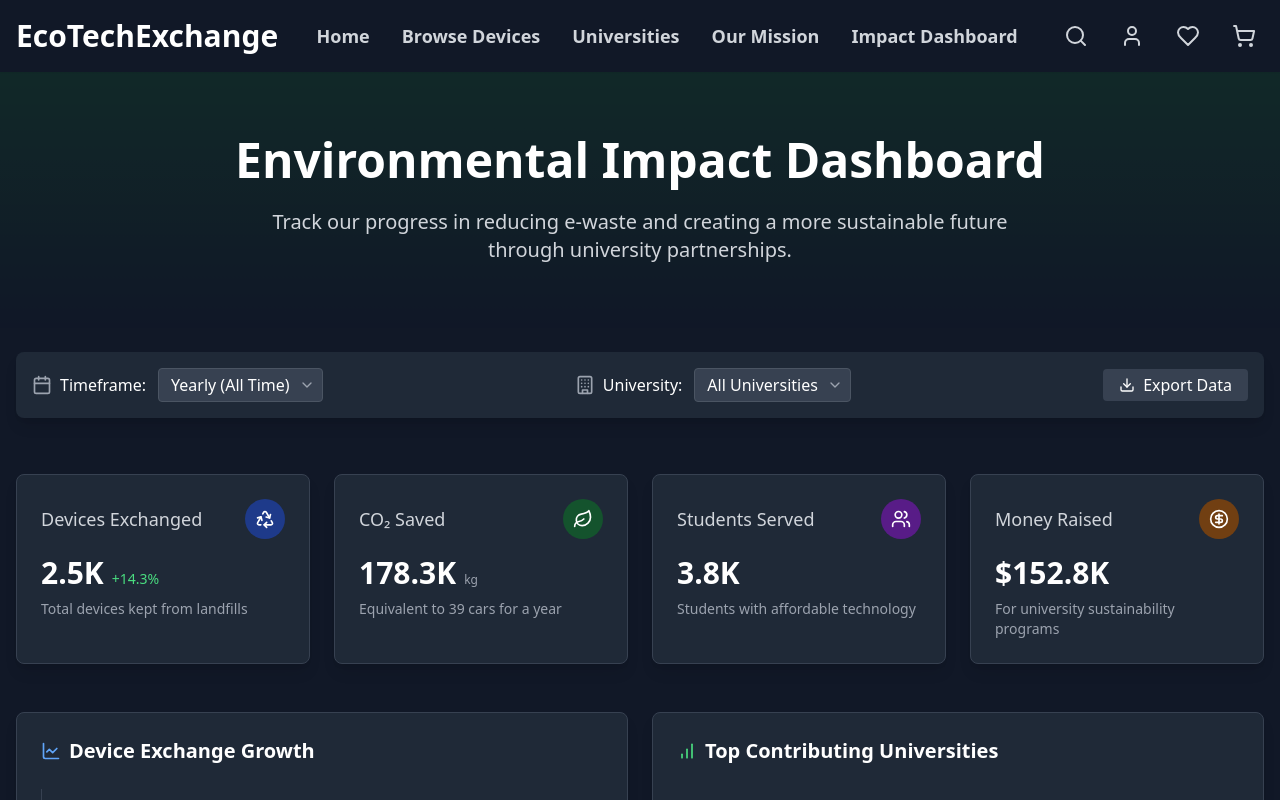
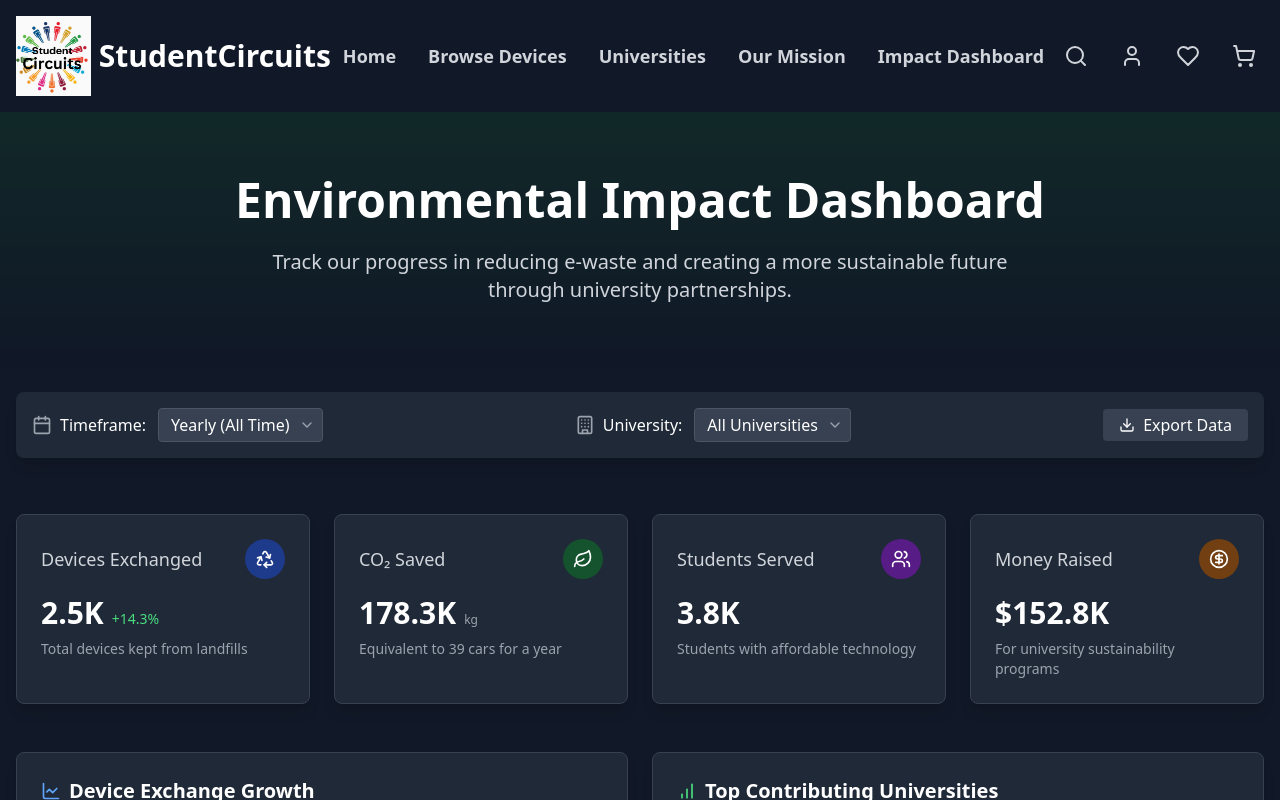
Before and after one commit to sachen-pather/my-ecommerce--prototype, a React (Vite) app: page /impact-dashboard in a window 1280 px wide. Shown: the top 800 px of the page. Built offline with nearby package versions, Linux system fonts and the light colour scheme.

Commit message:
change name

```diff
--- a/index.html
+++ b/index.html
@@ -4,7 +4,7 @@
     <meta charset="UTF-8" />
     <link rel="icon" type="image/svg+xml" href="/vite.svg" />
     <meta name="viewport" content="width=device-width, initial-scale=1.0" />
-    <title>EcoTechExchange</title>
+    <title>StudentCircuits</title>
   </head>
   <body>
     <div id="root"></div>
--- a/src/components/Footer.jsx
+++ b/src/components/Footer.jsx
@@ -9,7 +9,7 @@ const Footer = () => {
           {/* Company Info */}
           <div>
             <h3 className="text-lg font-semibold mb-4 text-white">
-              EcoTechExchange
+              StudentCircuits
             </h3>
             <p className="text-gray-400 mb-4">
               Your one-stop shop for all your shopping needs. Quality products
--- a/src/components/Navbar.jsx
+++ b/src/components/Navbar.jsx
@@ -15,9 +15,13 @@ const Navbar = () => {
     <header className="bg-gray-900 shadow-sm sticky top-0 z-50">
       <div className="container mx-auto px-4 py-4">
         <div className="flex items-center justify-between">
-          {/* Logo */}
-          <Link to="/" className="text-3xl font-extrabold text-white">
-            EcoTechExchange
+          <Link to="/" className="flex items-center space-x-2 text-white">
+            <img
+              src="/images/Logo.jpg"
+              alt="StudentCircuits Logo"
+              className="h-20 w-auto"
+            />
+            <span className="text-3xl font-extrabold">StudentCircuits</span>
           </Link>
           {/* Desktop Navigation */}
           <nav className="hidden md:flex items-center space-x-8">
--- a/src/pages/OurMission.jsx
+++ b/src/pages/OurMission.jsx
@@ -39,7 +39,7 @@ const OurMission = () => {
               technology."
             </p>
             <p className="text-gray-300">
-              At EcoTechExchange, we believe that every electronic device has
+              At StudentCircuits, we believe that every electronic device has
               value beyond its first user. By facilitating the exchange of used
               devices within university communities, we're building a more
               sustainable future while making technology more affordable for
```
Also changed, not shown: public/images/Logo.jpg (added).
